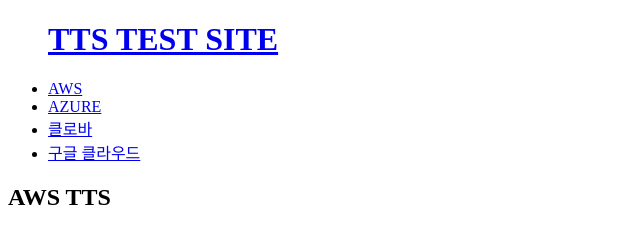
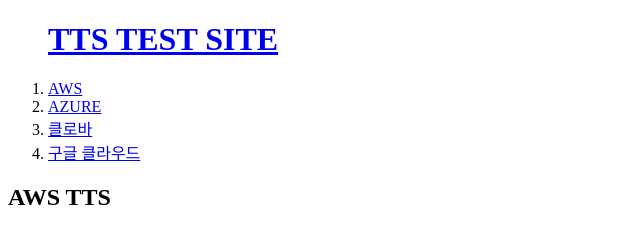
Before and after one commit to jjangnarana/tts, a plain HTML site: page AWS.html in a window 1280 px wide. Shown: the full height of the page, 0-640 px from the left. Drawn offline with Linux system fonts and the light colour scheme.

Commit message:
TTS TEST Version 1.0.1

```diff
--- a/AWS.html
+++ b/AWS.html
@@ -5,13 +5,13 @@
  <title>AWS TTS</title>
 </head>
 <body>
-<ul>
+<ol>
  <h1><a href="index.html">TTS TEST SITE</a></h1>
  <li><a href="AWS.html">AWS</a></li>
  <li><a href="AZURE.html">AZURE</a></li>
  <li><a href="clova.html">클로바</a></li>
  <li><a href="GCUD.html">구글 클라우드</a></li>
-</ul>
+</ol>
 <h2>AWS TTS</h2>
 </body>
 </html>
```
Also changed, not shown: AZURE.html (+2 -2 lines), GCUD.html (+2 -2 lines), clova.html (+2 -2 lines), index.html (+2 -2 lines).
